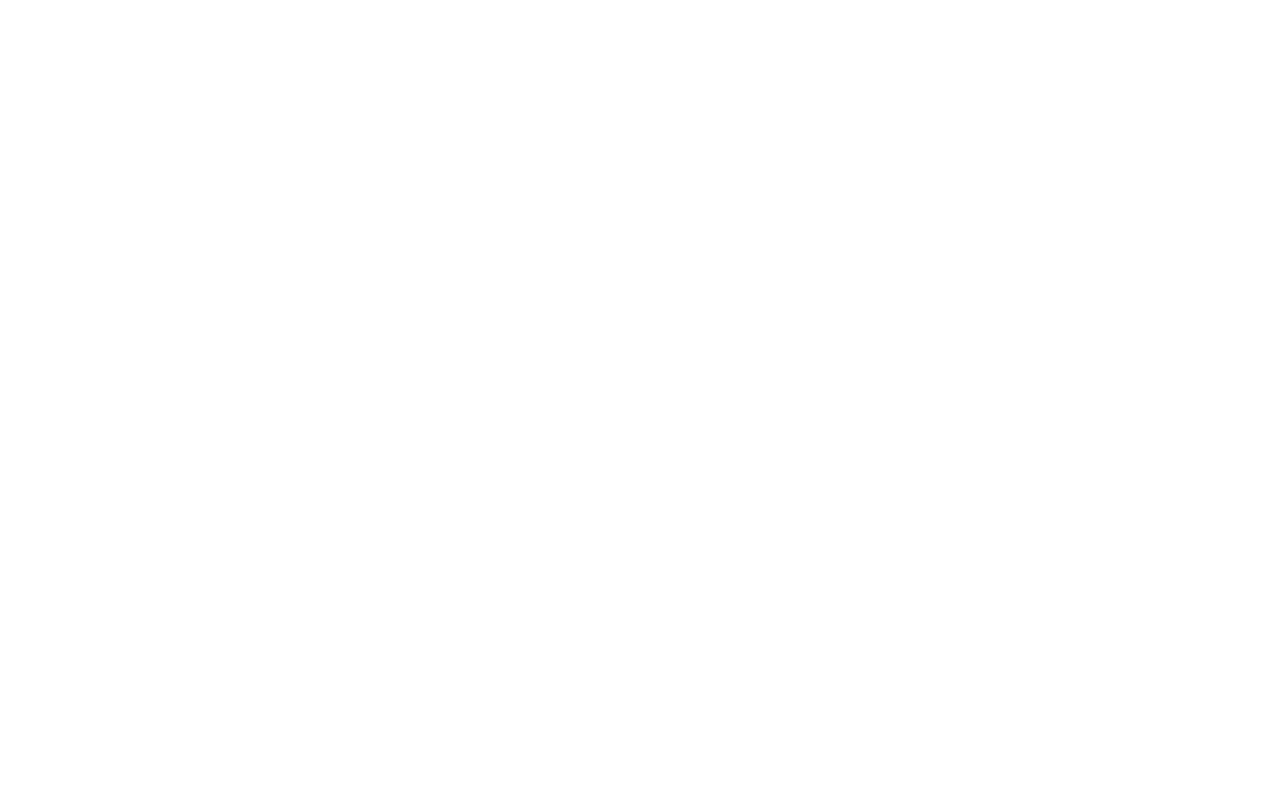
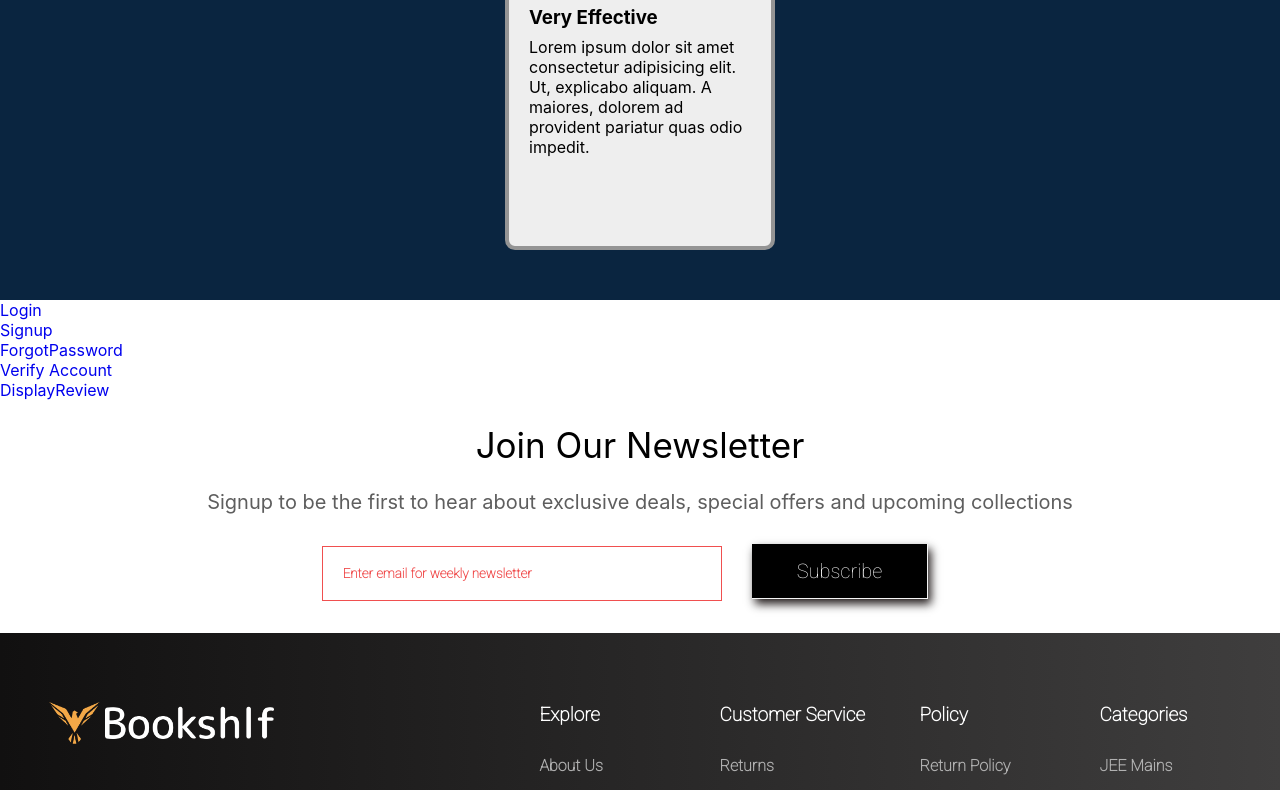
Before and after one commit to Bookshlf-in/Website, a React (Create React App) app: page /Display in a window 1280 px wide. Shown: the part 1786-2576 px from the top of the page. Before the commit the page ends 806 px from the top, so only its background shows below. Built offline with nearby package versions, Linux system fonts and the light colour scheme.

Commit message:
reviews added

```diff
--- a/src/components/App/App.js
+++ b/src/components/App/App.js
@@ -10,6 +10,7 @@
 import Footer from "../Footer/Footer.js";
 import About from "../About/About.js";
 import Contact from "../Contact/Contact.js";
+import Display from "../DisplayReview/Display";
 function App() {
   return (
     <Router>
@@ -22,9 +23,10 @@
           <Route path="/Verify" component={Verify} />
           <Route path="/About" component={About} />
           <Route path="/Contact" component={Contact} />
+          <Route path="/Display" component={Display} />
         </Switch>
 
-        {/* <div className="temp-nav">
+        <div className="temp-nav">
           <ul>
             <Link to="/Login">
               <li>Login</li>
@@ -38,8 +40,11 @@
             <Link to="/Verify">
               <li>Verify Account</li>
             </Link>
+            <Link to="/Display">
+              <li>DisplayReview</li>
+            </Link>
           </ul>
-        </div> */}
+        </div>
         <Footer />
       </div>
     </Router>
--- /dev/null
+++ b/src/components/DisplayReview/Display.js
@@ -0,0 +1,39 @@
+import React, { useState, useEffect } from "react";
+import "./Display.css";
+import { Link } from "react-router-dom";
+import AddReviews from "../AddReviews/AddReviews"
+import Reviews from "../Reviews/Reviews";
+
+export default function Display() {
+  let initRating;
+  if (localStorage.getItem("reviews") === null) {
+    initRating = [];
+  } else {
+    initRating = JSON.parse(localStorage.getItem("reviews"));
+  }
+
+  const [reviews, setreviews] = useState("");
+
+  const addreview = (rating, desc) => {
+    console.log("i'm adding this rating", rating, desc);
+
+    const myreview = {
+      rating: rating,
+      desc: desc,
+    };
+
+    setreviews([...reviews, myreview]);
+    console.log(myreview);
+  };
+
+  useEffect(() => {
+    localStorage.setItem("reviews", JSON.stringify(reviews));
+  });
+
+  return (
+    <div>
+      <AddReviews addrating={addreview} />
+      <Reviews reviews={reviews}/>
+    </div>
+  );
+}
--- /dev/null
+++ b/src/components/Reviews/Reviews.css
@@ -0,0 +1,49 @@
+.reviews{
+    padding: 30px;
+    /* border: 2px solid green; */
+    background-color: #0a2540;
+    color: white;
+    display: flex;
+    flex-direction: column;
+    justify-content: center;
+    align-items: center;
+}
+
+.reviewed_by{
+    text-align: center;
+    font-size: 30px;
+}
+
+.book_desc{
+    margin:20px 0px;
+    margin-bottom: 40px;
+    font-style: italic;
+    text-align: center;
+}
+
+.reviews_wrapper{
+    /* border: 2px solid red; */
+    display: flex;
+    flex-direction: row;
+    justify-content: space-around;
+    flex-wrap: wrap;
+}
+
+.reviews_item{
+    background-color: rgb(238, 238, 238);
+    border-radius: 10px;
+    color: black;
+    margin: 20px;
+    border: 4px solid rgb(148, 148, 148);
+    height: 300px;
+    width: 270px;
+    display: flex;
+    flex-direction: column;
+    padding: 20px;
+    justify-content: flex-start;
+    align-items: flex-start;
+}
+
+.rating_value{
+    margin: 8px 0px;
+}
```
Also changed, not shown: src/components/DisplayReview/Display.css (added).
